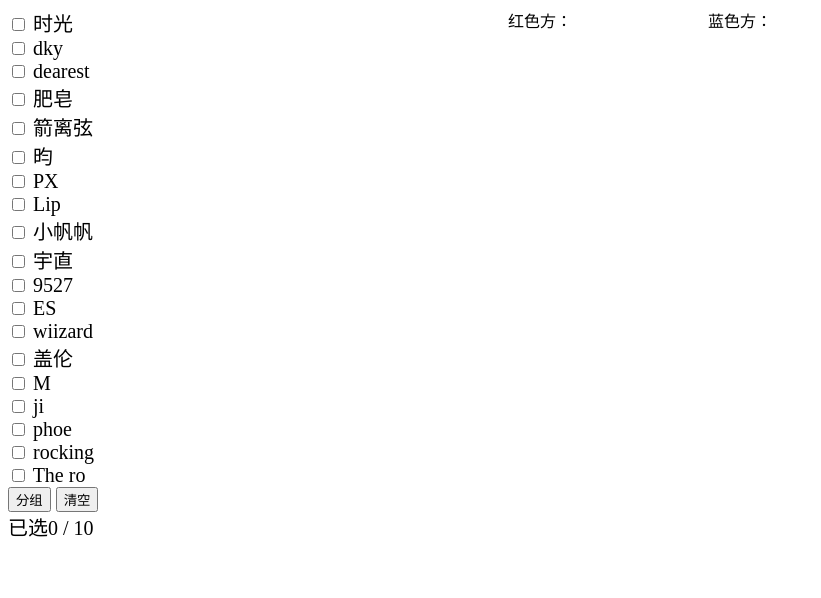
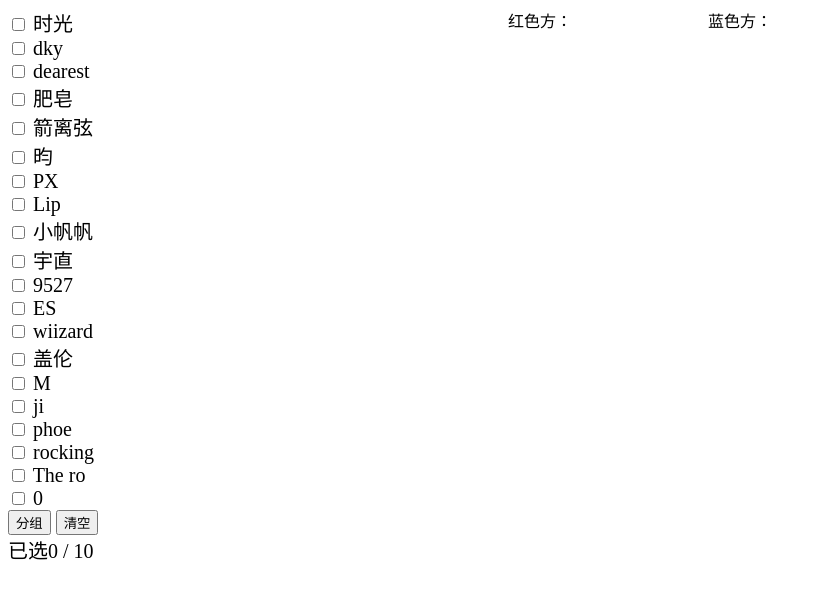
Before and after one commit to Axe3LOL/Axe3LOL.github.io, a plain HTML site: page index.html in a window 1280 px wide. Shown: the whole page, without its empty margins (0-821 px from the left). Drawn offline with nearby package versions, Linux system fonts and the light colour scheme.

Commit message:
Update index.html

```diff
--- a/index.html
+++ b/index.html
@@ -86,6 +86,7 @@
           'phoe',
           'rocking',
           'The ro',
+          '0',
         ],
         picked: [],
         left: [],
```
